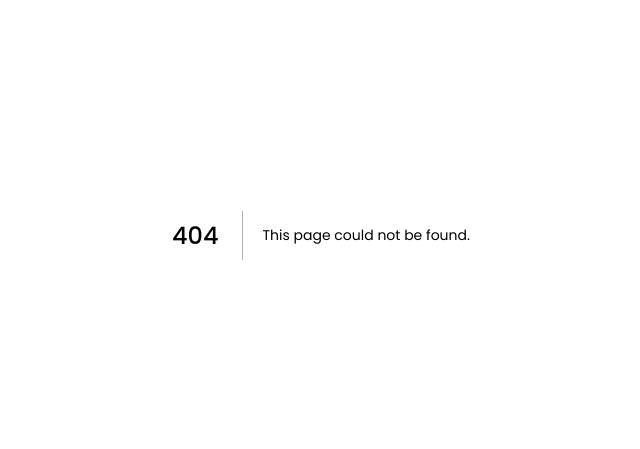
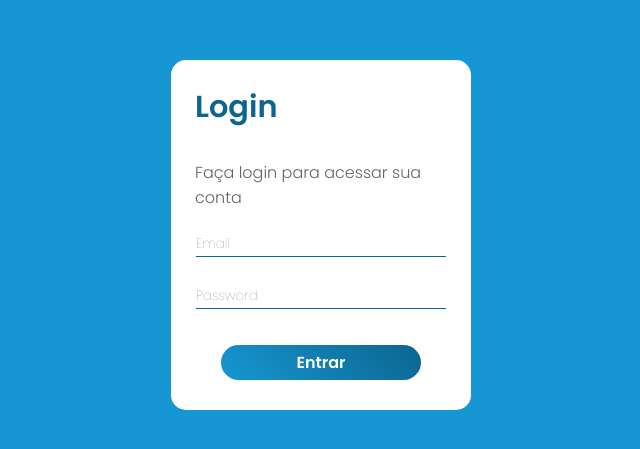
Before and after one commit to juanfonsecadev/HubStudio, a Next.js app in the folder hub-studio/: page /login in a window 1280 px wide. Before the commit this address had no page. Shown: the part 165-614 px from the top of the page, without its empty margins (319-959 px from the left). Built offline with nearby package versions, Linux system fonts and the light colour scheme; a web font is replaced by a local one.

Commit message:
atualiza pagina de estilização do login; cria funcionalidade para o formulário de login

```diff
--- /dev/null
+++ b/hub-studio/src/app/login/page.js
@@ -0,0 +1,73 @@
+'use client'
+import styles from './page.module.css';
+import { useState } from 'react';
+import next from 'next';
+
+export default function Login() {
+
+  const [email, setEmail] = useState('');
+  const [password, setPassword] = useState('');
+
+  const handleSubmit = async (event) => {
+
+    event.preventDefault();
+
+    const formData = {
+      email: email,
+      password: password,
+    }
+
+    try {
+      const response = await fetch('#', { //TODO colocar a link pro database
+        method: 'POST',
+        headers: {
+          'Content-Type': 'application/json',
+        },
+        body: JSON.stringify(formData),
+      });
+
+      if (!response.ok) {
+        throw new Error(`HTTP error! status: ${response.status}`);
+      }
+
+      const data = await response.json();
+      console.log(data);
+
+    } catch (error) {
+      console.error('Erro na requisição:', error);
+    }
+  };
+
+
+
+return (
+
+
+  <main className={styles.MainSection}>
+
+
+    <form className={styles.form} onSubmit={handleSubmit}>
+
+      <div className={styles.Content}>
+        <h1 className={styles.LoginTitle}>Login</h1>
+        <p>Faça login para acessar  sua conta</p>
+
+      </div>
+
+
+      <div className={styles.LoginInputs}>
+
+        {/* <label>Email</label> */}
+        <input type="email" className={styles.inputModel} placeholder='Email' value={email} onChange={(e) => setEmail(e.target.value)} />
+
+        {/* <label>Senha</label> */}
+        <input type="password" className={styles.inputModel} placeholder='Password'
+        value={password} onChange={(e)=> setPassword(e.target.value)} />
+
+        <button type="submit" className={styles.button}>Entrar</button>
+      </div>
+
+    </form>
+  </main>
+);
+};
--- /dev/null
+++ b/hub-studio/src/app/login/page.module.css
@@ -0,0 +1,85 @@
+/* Estilos principais */
+  .MainSection {
+      display: flex;
+      justify-content: center;
+      align-items: center;
+      background-color: #1697d3;
+      min-height: 100vh;
+  }
+
+  .LoginTitle {
+      color: #0c658f;
+        font-size: 1.9em;
+        margin-bottom: 30px;
+  }
+
+  .Content p {
+    color: #646464;
+    font-weight: 300;
+  }
+
+  .form {
+      color: #fff;
+      display: flex;
+      flex-direction: column;
+      justify-content: space-around;
+      width: 300px;
+      height: 350px;
+      background-color: #ffffff;
+      border-radius: 15px;
+      padding: 24px; /* Espaçamento interno consistente */
+  }
+
+  .LoginInputs {
+      display: flex;
+      flex-direction: column;
+      justify-content: space-around;
+      align-items: center;
+      height: 65%;
+  }
+
+  .button {
+      width: 200px;
+      height: 35px;
+      margin-top: 24px; /* Espaçamento consistente */
+      border: none;
+      cursor: pointer;
+      color: #fff;
+      background-image: linear-gradient(45deg, #1697d3, #0c658f);
+      border-radius: 25px;
+      padding: auto;
+      transition: background-color 0.3s ease;
+      font-size: 1rem;
+  }
+
+  .button:hover {
+      background-color: #1b96cf;
+  }
+
+  .button:focus {
+      outline: 2px solid #0c658f;
+  }
+
+  .button:active {
+      transform: translateY(1px);
+  }
+
+  .inputModel {
+      width: 250px;
+      height: 25px;
+      border: none;
+      border-bottom: 1px solid #0c658f;
+      background: transparent;
+      margin-top: 16px;
+      padding: 8px 0px;
+      color: #333;
+  }
+
+  .inputModel:focus {
+    outline: none;
+}
+
+.inputModel::placeholder{
+    color: #7a7a7a;
+    font-weight: 100;
+}
```
